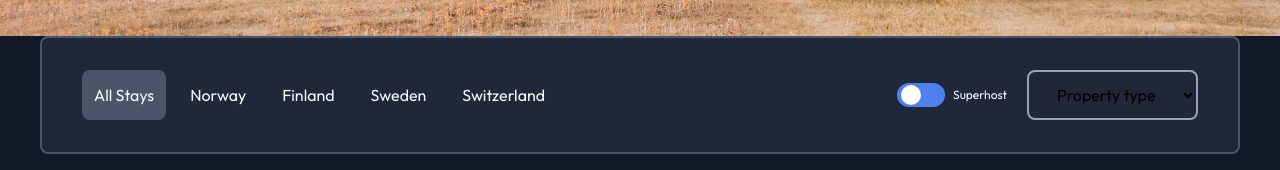
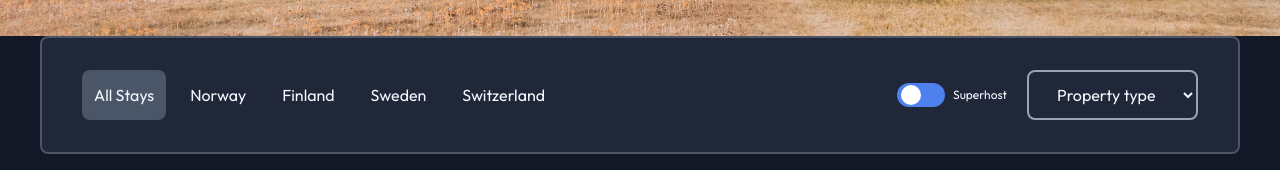
Before and after one commit to EdiedRamos/devchallenges, a Next.js app: page /property-listing in a window 1280 px wide. Shown: the part 520-690 px from the top of the page. Built offline with nearby package versions, Linux system fonts and the light colour scheme; no server answers.

Commit message:
feat: update styles

```diff
--- a/src/app/property-listing/(components)/typeFilter.tsx
+++ b/src/app/property-listing/(components)/typeFilter.tsx
@@ -18,7 +18,7 @@ export function TypeFilter() {
         </div>
         <p className="text-pl-white text-cs-12">Superhost</p>
       </div>
-      <select className="bg-transparent py-3 px-6 border-2 rounded-lg border-pl-gray-100 outline-none">
+      <select className="bg-transparent py-3 px-6 border-2 rounded-lg border-pl-gray-100 outline-none text-pl-white">
         <option className="bg-pl-dark-200">Property type</option>
         <option className="bg-pl-dark-200">1 debroom</option>
         <option className="bg-pl-dark-200">2 debroom</option>
```
